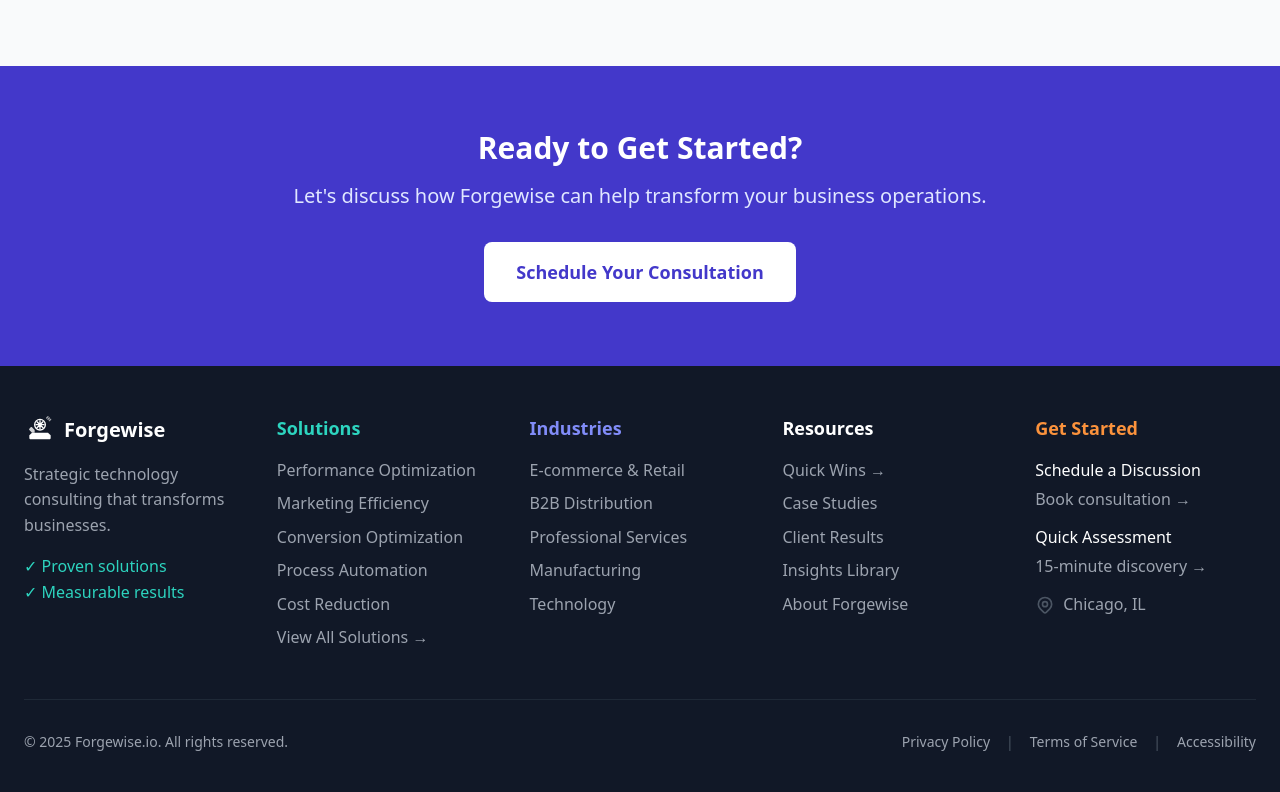
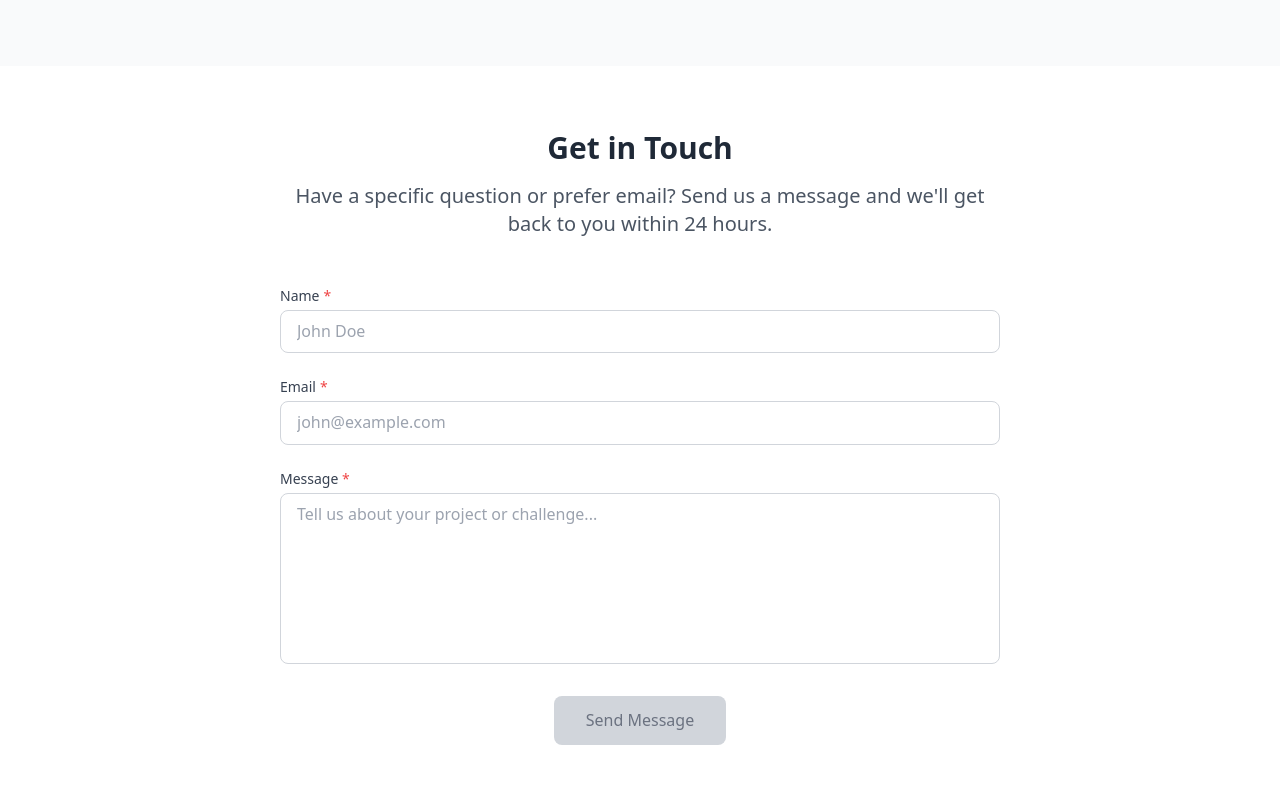
Before and after one commit to awolfe89/forgewise, a React (Vite) app: page /contact in a window 1280 px wide. Shown: the part 2088-2880 px from the top of the page. Built offline with nearby package versions, Linux system fonts and the light colour scheme; the HTML template or start-up script is replaced by a standard one.

Commit message:
added contact form

```diff
--- a/index.html
+++ b/index.html
@@ -67,5 +67,12 @@
     <noscript>You need to enable JavaScript to run this app.</noscript>
     <div id="root"></div>
     <script type="module" src="/src/main.jsx"></script>
+
+    <!-- Netlify Forms - Hidden form for build detection -->
+    <form name="contact" netlify netlify-honeypot="bot-field" hidden>
+      <input type="text" name="name" />
+      <input type="email" name="email" />
+      <textarea name="message"></textarea>
+    </form>
   </body>
 </html>
--- a/src/pages/Contact.jsx
+++ b/src/pages/Contact.jsx
@@ -2,11 +2,20 @@
 import { motion, AnimatePresence } from 'framer-motion';
 import contactConfig from '../config/contact';
 import { BookingLink } from '../components/ProtectedContact';
+import FormInput from '../components/FormInput';
 
 export default function Contact() {
   const [selectedTier, setSelectedTier] = useState(null);
   const [modalTier, setModalTier] = useState(null);
   const [hoveredTier, setHoveredTier] = useState(null);
+  const [formData, setFormData] = useState({
+    name: '',
+    email: '',
+    message: ''
+  });
+  const [touched, setTouched] = useState({});
+  const [isSubmitting, setIsSubmitting] = useState(false);
+  const [submitStatus, setSubmitStatus] = useState(null);
 
   const contactTiers = [
     {
@@ -300,6 +309,145 @@
         </div>
       </section>
 
+      {/* Contact Form Section */}
+      <section className="py-16 bg-white">
+        <div className="max-w-3xl mx-auto px-6">
+          <h2 className="text-3xl font-bold text-center mb-4">Get in Touch</h2>
+          <p className="text-xl text-gray-600 text-center mb-12">
+            Have a specific question or prefer email? Send us a message and we'll get back to you within 24 hours.
+          </p>
+
+          <form
+            name="contact"
+            method="POST"
+            data-netlify="true"
+            data-netlify-honeypot="bot-field"
+            onSubmit={async (e) => {
+              e.preventDefault();
+              setIsSubmitting(true);
+
+              try {
+                const formElement = e.target;
+                const formData = new FormData(formElement);
+
+                const response = await fetch('/', {
+                  method: 'POST',
+                  headers: { 'Content-Type': 'application/x-www-form-urlencoded' },
+                  body: new URLSearchParams(formData).toString()
+                });
+
+                if (response.ok) {
+                  setSubmitStatus('success');
+                  setFormData({ name: '', email: '', message: '' });
+                  setTouched({});
+                } else {
+                  setSubmitStatus('error');
+                }
+              } catch (error) {
+                setSubmitStatus('error');
+              } finally {
+                setIsSubmitting(false);
+              }
+            }}
+          >
+            {/* Netlify Forms hidden fields */}
+            <input type="hidden" name="form-name" value="contact" />
+            <div hidden>
+              <label>
+                Don't fill this out: <input name="bot-field" />
+              </label>
+            </div>
+
+            <div className="space-y-6">
+              <FormInput
+                label="Name"
+                type="text"
+                name="name"
+                value={formData.name}
+                onChange={(e) => setFormData({ ...formData, name: e.target.value })}
+                onBlur={() => setTouched({ ...touched, name: true })}
+                required
+                touched={touched.name}
+                placeholder="John Doe"
+              />
+
+              <FormInput
+                label="Email"
+                type="email"
+                name="email"
+                value={formData.email}
+                onChange={(e) => setFormData({ ...formData, email: e.target.value })}
+                onBlur={() => setTouched({ ...touched, email: true })}
+                required
+                touched={touched.email}
+                placeholder="john@example.com"
+              />
+
+              <div>
+                <label htmlFor="message" className="block text-sm font-medium text-gray-700 mb-1">
+                  Message <span className="text-red-500">*</span>
+                </label>
+                <textarea
+                  id="message"
+                  name="message"
+                  rows={6}
+                  value={formData.message}
+                  onChange={(e) => setFormData({ ...formData, message: e.target.value })}
+                  onBlur={() => setTouched({ ...touched, message: true })}
+                  required
+                  className={`w-full px-4 py-2 border rounded-lg focus:ring-2 focus:ring-indigo-500 focus:border-indigo-500 resize-none ${
+                    touched.message && !formData.message
+                      ? 'border-red-500'
+                      : 'border-gray-300'
+                  }`}
+                  placeholder="Tell us about your project or challenge..."
+                />
+                {touched.message && !formData.message && (
+                  <p className="mt-1 text-sm text-red-600">Message is required</p>
+                )}
+              </div>
+
+              <div className="text-center">
+                <button
+                  type="submit"
+                  disabled={isSubmitting || !formData.name || !formData.email || !formData.message}
+                  className={`px-8 py-3 rounded-lg font-medium transition-all transform ${
+                    isSubmitting || !formData.name || !formData.email || !formData.message
+                      ? 'bg-gray-300 text-gray-500 cursor-not-allowed'
+                      : 'bg-indigo-600 text-white hover:bg-indigo-700 hover:scale-105'
+                  }`}
+                >
+                  {isSubmitting ? 'Sending...' : 'Send Message'}
+                </button>
+              </div>
+
+              {/* Status Messages */}
+              {submitStatus === 'success' && (
+                <motion.div
+                  initial={{ opacity: 0, y: 10 }}
+                  animate={{ opacity: 1, y: 0 }}
+                  className="mt-4 p-4 bg-green-100 text-green-700 rounded-lg text-center"
+                >
+                  <p className="font-medium">Thank you for your message!</p>
+                  <p className="text-sm mt-1">We'll get back to you within 24 hours.</p>
+                </motion.div>
+              )}
+
+              {submitStatus === 'error' && (
+                <motion.div
+                  initial={{ opacity: 0, y: 10 }}
+                  animate={{ opacity: 1, y: 0 }}
+                  className="mt-4 p-4 bg-red-100 text-red-700 rounded-lg text-center"
+                >
+                  <p className="font-medium">Oops! Something went wrong.</p>
+                  <p className="text-sm mt-1">Please try again or email us directly at hello@forgewise.com</p>
+                </motion.div>
+              )}
+            </div>
+          </form>
+        </div>
+      </section>
+
       {/* Final CTA */}
       <section className="py-16 bg-indigo-700 text-white">
         <div className="max-w-3xl mx-auto px-6 text-center">
```
